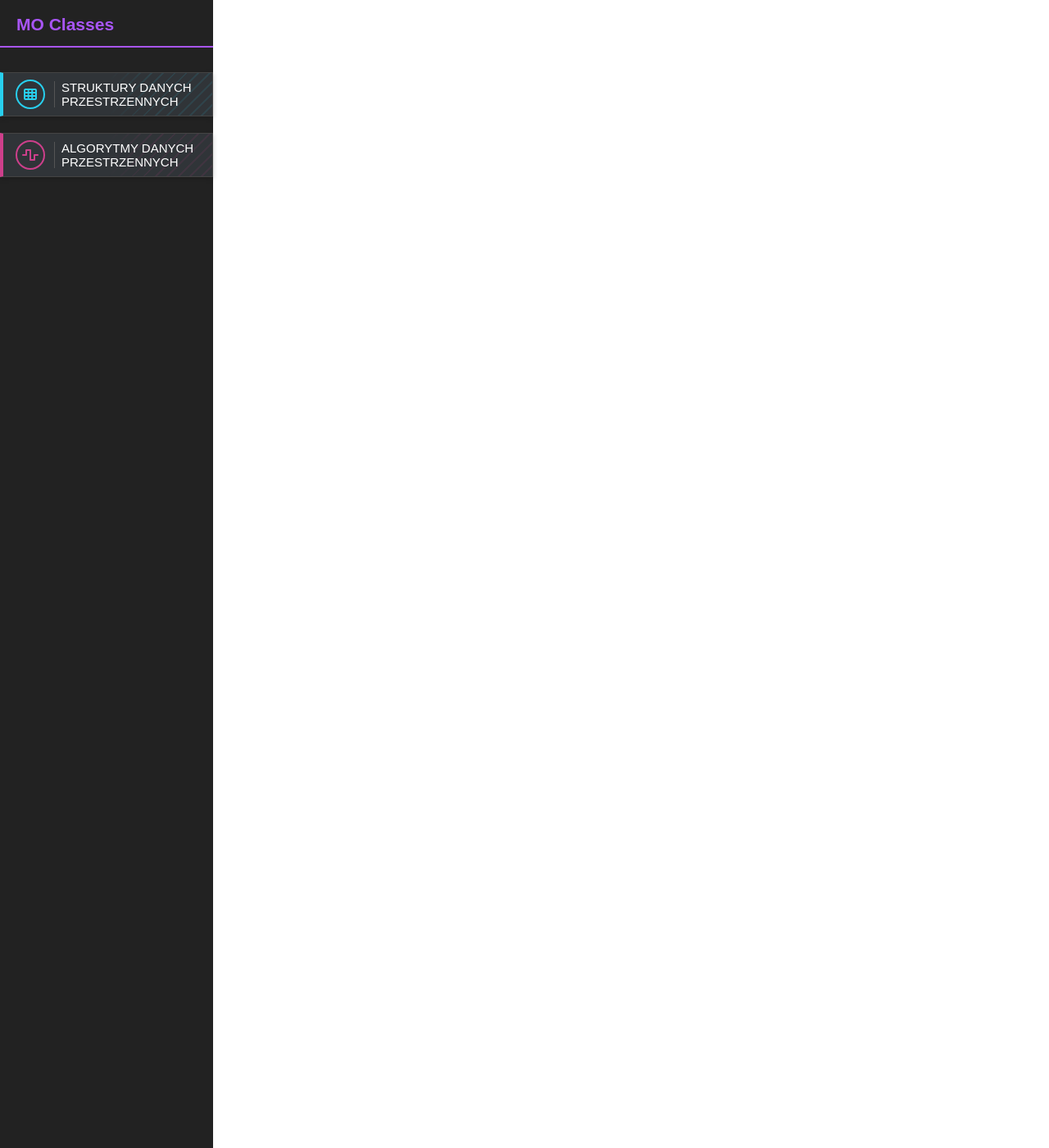
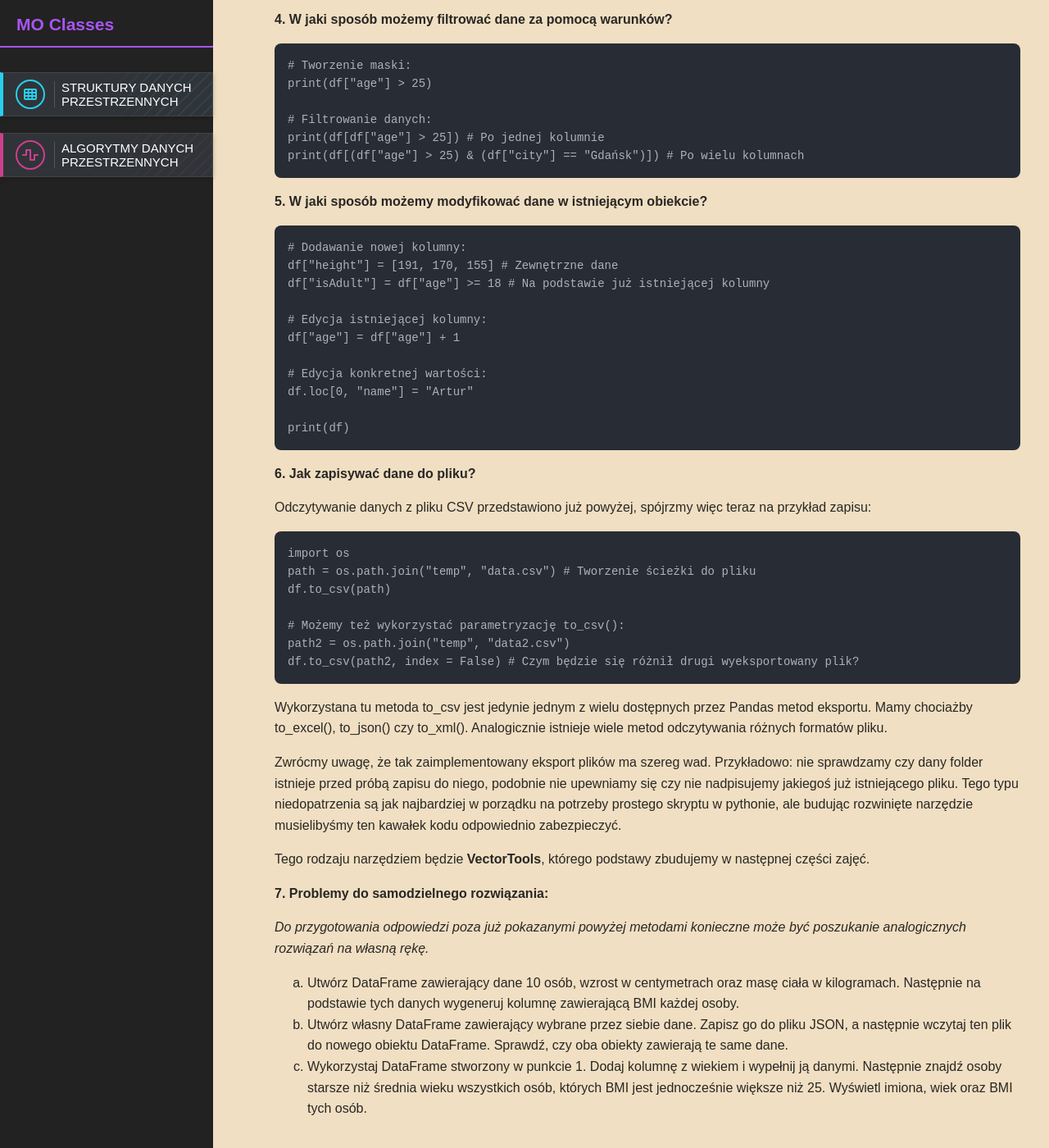
Before and after one commit to MateuszOsko/mo-dydaktyka, a Jekyll site: the page built from _courses/structures/wstep-3.md, in a window 1280 px wide and 1400 px high, scrolled down 2086 px. Shown: the whole window at 82% size. Built offline with Jekyll 4.4.1, drawn with Linux system fonts in a browser that asks for light colours; nearby versions of some CDN libraries; some of the changed text lies outside the part shown.

Commit message:
Wstep do pandas - cz.2

````diff
--- a/_courses/structures/wstep-3.md
+++ b/_courses/structures/wstep-3.md
@@ -22,7 +22,7 @@ data = {
 }
 
 df = pd.DataFrame(data)
-print (df)
+print(df)
 
 ```
 
@@ -80,16 +80,79 @@ print(df.info())
 
 3. **W jaki sposób możemy odczytywać dane z obiektu DataFrame?**
 
-...
+```python
+# Odczytywanie wartości kolumny:
+print(df["name"]) #Series
+print(df[["name", "city"]]) # Nowa, mała DataFrame
+
+# Odczytywanie wartości wiersza:
+print(df.iloc[1])
+print(df.loc[1])
+# Różnicę między iloc i loc łatwo zauważymy, jeśli ponownie zmienimy indeks:
+df2 = df.set_index("name")
+print(df2.iloc[1])
+print(df2.loc["Beata"])
+# Możemy też podawać zakres, np.:
+print(df.iloc[0:2])
+
+# Odczytywanie wartości konkretnej komórki:
+print(df.loc[2, "name"])
+print(df.iloc[2, 2])
+```
 
 4. **W jaki sposób możemy filtrować dane za pomocą warunków?**
 
-...
+```python
+# Tworzenie maski:
+print(df["age"] > 25)
+
+# Filtrowanie danych:
+print(df[df["age"] > 25]) # Po jednej kolumnie
+print(df[(df["age"] > 25) & (df["city"] == "Gdańsk")]) # Po wielu kolumnach
+```
 
 5. **W jaki sposób możemy modyfikować dane w istniejącym obiekcie?**
 
-...
+```python
+# Dodawanie nowej kolumny:
+df["height"] = [191, 170, 155] # Zewnętrzne dane
+df["isAdult"] = df["age"] >= 18 # Na podstawie już istniejącej kolumny
 
-6. **Jak odczytywać i zapisywać dane do pliku?**
+# Edycja istniejącej kolumny:
+df["age"] = df["age"] + 1
 
-...
+# Edycja konkretnej wartości:
+df.loc[0, "name"] = "Artur"
+
+print(df)
+```
+
+6. **Jak zapisywać dane do pliku?**
+
+Odczytywanie danych z pliku CSV przedstawiono już powyżej, spójrzmy więc teraz na przykład zapisu:
+
+```python
+import os
+path = os.path.join("temp", "data.csv") # Tworzenie ścieżki do pliku
+df.to_csv(path)
+
+# Możemy też wykorzystać parametryzację to_csv():
+path2 = os.path.join("temp", "data2.csv")
+df.to_csv(path2, index = False) # Czym będzie się różnił drugi wyeksportowany plik?
+```
+
+Wykorzystana tu metoda to_csv jest jedynie jednym z wielu dostępnych przez Pandas metod eksportu. Mamy chociażby to_excel(), to_json() czy to_xml(). Analogicznie istnieje wiele metod odczytywania różnych formatów pliku.
+
+Zwrócmy uwagę, że tak zaimplementowany eksport plików ma szereg wad. Przykładowo: nie sprawdzamy czy dany folder istnieje przed próbą zapisu do niego, podobnie nie upewniamy się czy nie nadpisujemy jakiegoś już istniejącego pliku. Tego typu niedopatrzenia są jak najbardziej w porządku na potrzeby prostego skryptu w pythonie, ale budując rozwinięte narzędzie musielibyśmy ten kawałek kodu odpowiednio zabezpieczyć.
+
+Tego rodzaju narzędziem będzie **VectorTools**, którego podstawy zbudujemy w następnej części zajęć.
+
+7. **Problemy do samodzielnego rozwiązania:**
+
+*Do przygotowania odpowiedzi poza już pokazanymi powyżej metodami konieczne może być poszukanie analogicznych rozwiązań na własną rękę.*
+
+<ol type="a">
+  <li>Utwórz DataFrame zawierający dane 10 osób, wzrost w centymetrach oraz masę ciała w kilogramach. Następnie na podstawie tych danych wygeneruj kolumnę zawierającą BMI każdej osoby.</li>
+  <li>Utwórz własny DataFrame zawierający wybrane przez siebie dane. Zapisz go do pliku JSON, a następnie wczytaj ten plik do nowego obiektu DataFrame. Sprawdź, czy oba obiekty zawierają te same dane.</li>
+  <li>Wykorzystaj DataFrame stworzony w punkcie 1. Dodaj kolumnę z wiekiem i wypełnij ją danymi. Następnie znajdź osoby starsze niż średnia wieku wszystkich osób, których BMI jest jednocześnie większe niż 25. Wyświetl imiona, wiek oraz BMI tych osób.</li>
+</ol>
````
